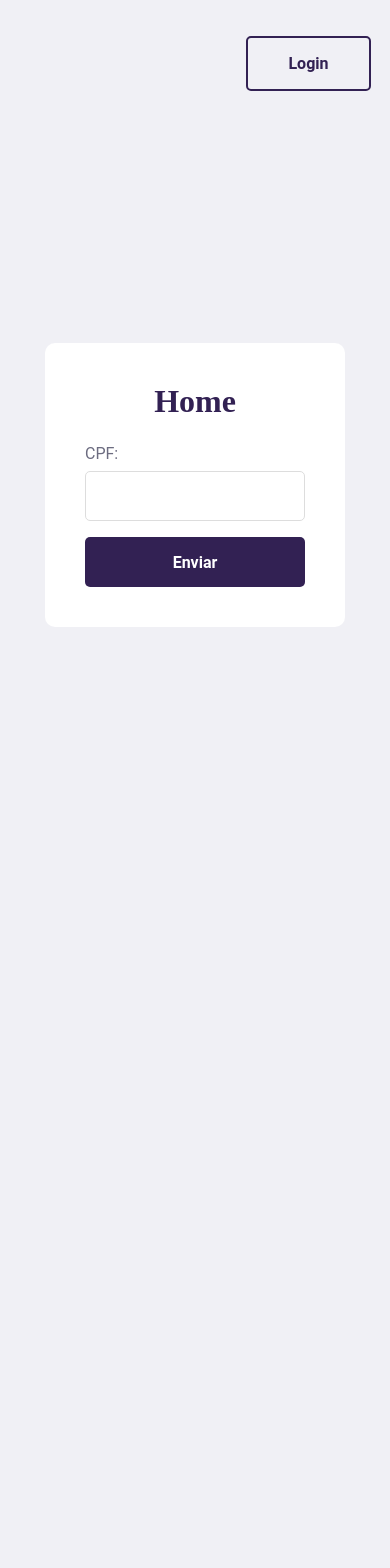
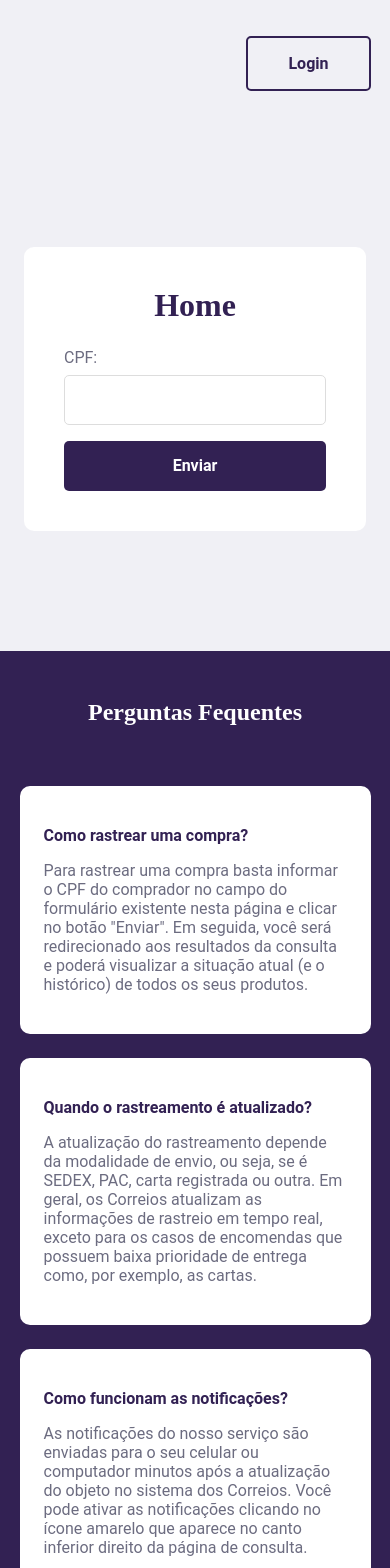
Before and after one commit to esiammd/pagina-rastreio-frontend, a React (Create React App) app: page / in a window 390 px wide. Shown: the top 1568 px of the page. Before the commit the page ends 844 px from the top, so only its background shows below. Built offline with nearby package versions, Linux system fonts and the light colour scheme.

Commit message:
Common Questions

```diff
--- a/src/components/TrackCard/styles.css
+++ b/src/components/TrackCard/styles.css
@@ -110,9 +110,22 @@
   #card {
     width: 335px;
     padding: 24px;
+    font-size: 15px;
   }
 
   #status {
-    margin-right: 80px;
+    margin-right: 60px;
+  }
+
+  #phase #status {
+    margin-right: 40px;
+  }
+
+  #historic #description h5 {
+    font-size: 15px;
+  }
+
+  #historic #description p {
+    font-size: 14px;
   }
 }
--- a/src/pages/Admin/styles.css
+++ b/src/pages/Admin/styles.css
@@ -88,6 +88,6 @@
 
 @media (max-width: 700px) {
   #page-admin main form {
-    width: 300px;
+    width: auto;
   }
 }
--- a/src/pages/Home/index.tsx
+++ b/src/pages/Home/index.tsx
@@ -67,6 +67,59 @@ function Home() {
             Enviar
           </button>
         </form>
+
+        <div id="common-questions">
+          <h2>Perguntas Fequentes</h2>
+
+          <div id="questions">
+            <div id="row-cards">
+              <div id="card-questions">
+                <h4>Como rastrear uma compra?</h4>
+                <p>
+                  Para rastrear uma compra basta informar o CPF do comprador no
+                  campo do formulário existente nesta página e clicar no botão
+                  "Enviar". Em seguida, você será redirecionado aos resultados
+                  da consulta e poderá visualizar a situação atual (e o
+                  histórico) de todos os seus produtos.
+                </p>
+              </div>
+
+              <div id="card-questions">
+                <h4>Quando o rastreamento é atualizado?</h4>
+                <p>
+                  A atualização do rastreamento depende da modalidade de envio,
+                  ou seja, se é SEDEX, PAC, carta registrada ou outra. Em geral,
+                  os Correios atualizam as informações de rastreio em tempo
+                  real, exceto para os casos de encomendas que possuem baixa
+                  prioridade de entrega como, por exemplo, as cartas.
+                </p>
+              </div>
+            </div>
+
+            <div id="row-cards">
+              <div id="card-questions">
+                <h4>Como funcionam as notificações?</h4>
+                <p>
+                  As notificações do nosso serviço são enviadas para o seu
+                  celular ou computador minutos após a atualização do objeto no
+                  sistema dos Correios. Você pode ativar as notificações
+                  clicando no ícone amarelo que aparece no canto inferior
+                  direito da página de consulta.
+                </p>
+              </div>
+
+              <div id="card-questions">
+                <h4>Quais objetos é possível rastrear?</h4>
+                <p>
+                  É possível rastrear todos os objetos que passam pelos Correios
+                  cujo envio tenha origem ou destino no Brasil. Desta forma,
+                  você pode rastrear encomendas nacionais e internacionais,
+                  vindas de qualquer lugar do mundo, como a China, por exemplo.
+                </p>
+              </div>
+            </div>
+          </div>
+        </div>
       </main>
     </div>
   );
--- a/src/pages/Home/styles.css
+++ b/src/pages/Home/styles.css
@@ -32,14 +32,15 @@
 }
 
 #page-home main {
-  height: 85%;
-
   display: flex;
+  flex-direction: column;
   justify-content: center;
   align-items: center;
 }
 
 #page-home main form {
+  margin: 120px 0;
+
   width: 500px;
   padding: 40px;
 
@@ -100,8 +101,60 @@
   opacity: 0.8;
 }
 
+#common-questions {
+  width: 100%;
+  padding: 48px 5%;
+
+  background-color: var(--primary-color);
+}
+
+#common-questions h2 {
+  text-align: center;
+  margin-bottom: 60px;
+
+  color: #fff;
+}
+
+#row-cards {
+  display: flex;
+  justify-content: center;
+
+  margin-top: 24px;
+}
+
+#card-questions {
+  padding: 40px 24px;
+  width: 500px;
+
+  background-color: #fff;
+  border-radius: 10px;
+}
+
+#card-questions + #card-questions {
+  margin-left: 24px;
+}
+
+#card-questions h4 {
+  color: var(--primary-color);
+  margin-bottom: 16px;
+}
+
 @media (max-width: 700px) {
   #page-home main form {
-    width: 300px;
+    width: auto;
+  }
+
+  #row-cards {
+    display: flex;
+    flex-direction: column;
+  }
+
+  #card-questions {
+    width: auto;
+  }
+
+  #card-questions + #card-questions {
+    margin-left: 0;
+    margin-top: 24px;
   }
 }
--- a/src/pages/Login/styles.css
+++ b/src/pages/Login/styles.css
@@ -143,6 +143,6 @@
 
 @media (max-width: 700px) {
   #page-login main form {
-    width: 300px;
+    width: auto;
   }
 }
```
